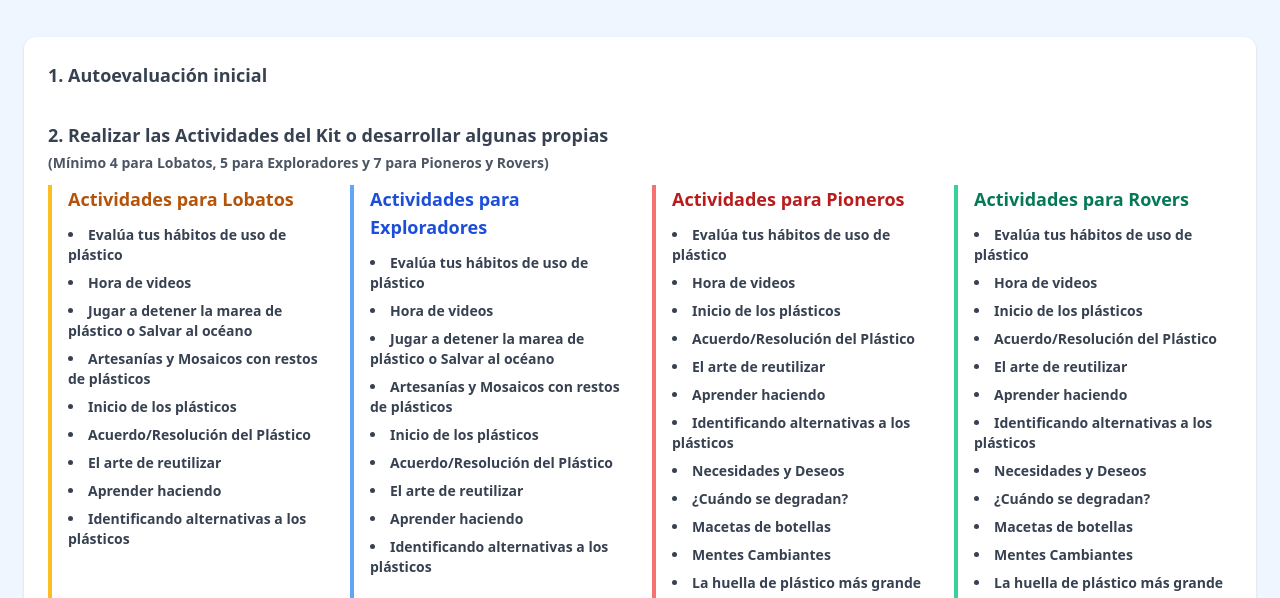
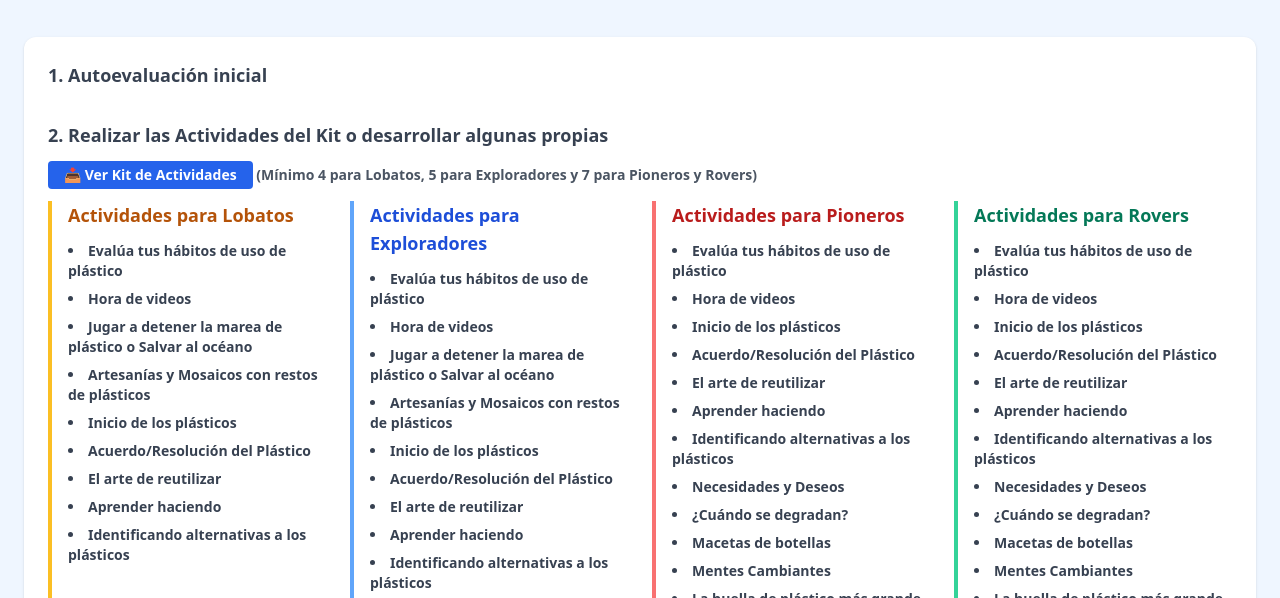
Before and after one commit to Wimpi18/tribu-tierra-web-gsls, a plain HTML site: page paso-a-paso-transformadores-de-la-marea-de-plasticos.html in a window 1280 px wide. Shown: the part 195-793 px from the top of the page. Drawn offline with nearby package versions, Linux system fonts and the light colour scheme.

Commit message:
feat: agregar kit de actividades de transformadores de la marea de plasticos

```diff
--- a/paso-a-paso-transformadores-de-la-marea-de-plasticos.html
+++ b/paso-a-paso-transformadores-de-la-marea-de-plasticos.html
@@ -42,6 +42,13 @@
           <li class="font-semibold text-lg">
             Realizar las Actividades del Kit o desarrollar algunas propias
             <p class="text-sm text-gray-600 mt-1">
+              <a
+                href="https://drive.google.com/file/d/1BLN0r9DzEevQU7yV-7nbZyje25irYgC2/view"
+                target="_blank"
+                class="inline-block mt-2 text-sm text-white bg-blue-600 hover:bg-blue-700 px-4 py-1 rounded transition duration-200"
+              >
+                📥 Ver Kit de Actividades
+              </a>
               (Mínimo 4 para Lobatos, 5 para Exploradores y 7 para Pioneros y
               Rovers)
             </p>
```
